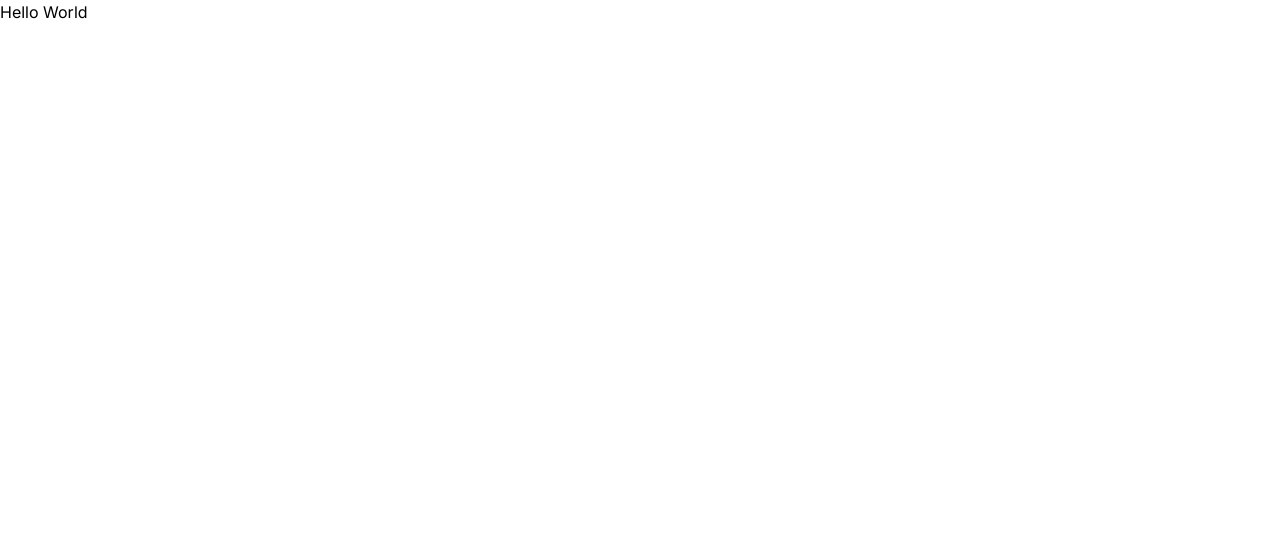
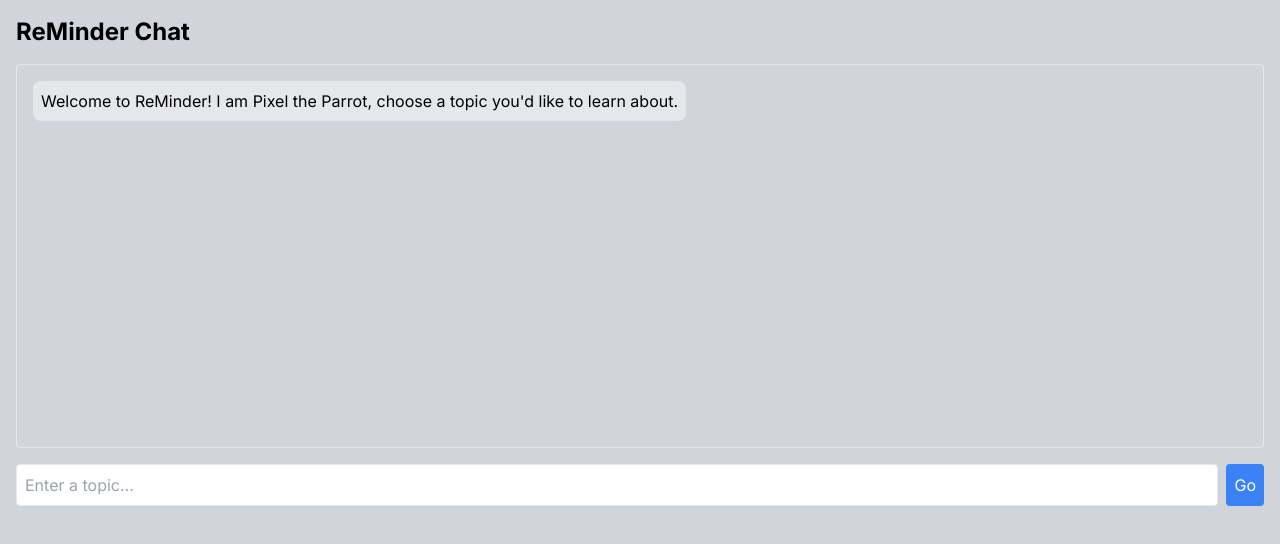
Before and after one commit to arieen17/ReMinder, a Next.js app: page / in a window 1280 px wide. Shown: the top 544 px of the page. Built offline with nearby package versions, Linux system fonts and the light colour scheme; no server answers.

Commit message:
Chat Bones

```diff
--- a/src/app/layout.tsx
+++ b/src/app/layout.tsx
@@ -6,8 +6,8 @@ import { Inter } from "next/font/google";
 const inter = Inter({ subsets: ["latin"] });
 
 export const metadata: Metadata = {
-  title: "Create Next App",
-  description: "Generated by create next app",
+  title: "ReMinder",
+  description: "A Memory recall app",
 };
 
 export default function RootLayout({
@@ -15,7 +15,7 @@ export default function RootLayout({
 }: Readonly<{ children: React.ReactNode }>) {
   return (
     <html lang="en">
-      <body className={inter.className}>{children}</body>
+      <body className={`${inter.className} bg-gray-300`}>{children}</body>
     </html>
   );
 }
--- a/src/app/page.tsx
+++ b/src/app/page.tsx
@@ -1,5 +1,181 @@
-const Home = () => {
-  return <>Hello World</>;
+"use client"; // This is a client component
+
+import React, { useState, useEffect } from "react";
+import { GoogleGenerativeAI } from "@google/generative-ai";
+
+const genAI = new GoogleGenerativeAI(process.env.NEXT_PUBLIC_API_KEY || "");
+const model = genAI.getGenerativeModel({ model: "gemini-1.5-flash" });
+
+type ChatMessage = {
+  role: "user" | "model";
+  content: string;
 };
 
-export default Home;
+export default function Home() {
+  const [topic, setTopic] = useState<string>("");
+  const [passage, setPassage] = useState<string>("");
+  const [userSummary, setUserSummary] = useState<string>("");
+  const [messages, setMessages] = useState<ChatMessage[]>([
+    {
+      role: "model",
+      content:
+        "Welcome to ReMinder! I am Pixel the Parrot, choose a topic you'd like to learn about.",
+    },
+  ]);
+  const [loading, setLoading] = useState<boolean>(false);
+  const [isPassageVisible, setIsPassageVisible] = useState<boolean>(false);
+
+  const handleTopicSubmit = async (e: React.FormEvent) => {
+    e.preventDefault();
+    if (!topic) {
+      return;
+    }
+
+    setLoading(true);
+    setMessages([
+      ...messages,
+      { role: "user", content: `I want to learn about ${topic}` },
+    ]);
+
+    try {
+      const result = await model.generateContent(
+        `Generate a short passage about ${topic}.`
+      );
+      const newPassage = result.response.text();
+      setPassage(newPassage);
+      setMessages([
+        ...messages,
+        { role: "user", content: `${topic}` },
+        {
+          role: "model",
+          content: `Here is the passage about ${topic}:\n\n ${newPassage}\n\n Read and then, summarize.`,
+        },
+      ]);
+      setIsPassageVisible(true);
+    } catch (error) {
+      console.error("Error generating passage:", error);
+      setMessages([
+        ...messages,
+        { role: "user", content: `${topic}` },
+        {
+          role: "model",
+          content: "Sorry, there was an error generating the passage.",
+        },
+      ]);
+    } finally {
+      setLoading(false);
+    }
+  };
+
+  const handleSummarySubmit = async (e: React.FormEvent) => {
+    e.preventDefault();
+    if (!userSummary) {
+      return;
+    }
+    setLoading(true);
+    setMessages([...messages, { role: "user", content: userSummary }]);
+    setUserSummary("");
+    try {
+      const result = await model.generateContent(
+        `Original Passage:\n${passage}\n\nUser Summary:\n${userSummary}\n\nAnalyze the user's summary. Identify key information that is missing or inaccurate compared to the original passage. Then, formulate a question that is designed to trigger the user to recall the missing information. Make it specific, and only ask one question.`
+      );
+      const response = result.response.text();
+      setMessages([
+        ...messages,
+        { role: "user", content: userSummary },
+        { role: "model", content: response },
+      ]);
+    } catch (error) {
+      console.error("Error generating feedback:", error);
+      setMessages([
+        ...messages,
+        { role: "user", content: userSummary },
+        {
+          role: "model",
+          content: "Sorry, there was an error processing your summary.",
+        },
+      ]);
+    } finally {
+      setLoading(false);
+    }
+  };
+
+  useEffect(() => {
+    // Scroll to the bottom of the chat on new messages
+    const chatContainer = document.getElementById("chat-container");
+    if (chatContainer) {
+      chatContainer.scrollTop = chatContainer.scrollHeight;
+    }
+  }, [messages]);
+
+  return (
+    <div className="container mx-auto p-4">
+      <h1 className="text-2xl font-bold mb-4">ReMinder Chat</h1>
+      <div
+        id="chat-container"
+        className="border rounded p-4 h-96 overflow-y-auto mb-4"
+      >
+        {messages.map((msg, index) => (
+          <div
+            key={index}
+            className={`mb-2 ${
+              msg.role === "user" ? "text-right" : "text-left"
+            }`}
+          >
+            <span
+              className={`inline-block p-2 rounded-lg ${
+                msg.role === "user" ? "bg-green-300" : "bg-gray-200"
+              }`}
+            >
+              {msg.content}
+            </span>
+          </div>
+        ))}
+      </div>
+
+      {/* Topic Input */}
+      {!isPassageVisible && (
+        <form onSubmit={handleTopicSubmit} className="mb-4">
+          <div className="flex">
+            <input
+              type="text"
+              className="border rounded p-2 flex-grow mr-2"
+              placeholder="Enter a topic..."
+              value={topic}
+              onChange={(e) => setTopic(e.target.value)}
+            />
+            <button
+              type="submit"
+              className="bg-blue-500 text-white rounded p-2"
+            >
+              Go
+            </button>
+          </div>
+        </form>
+      )}
+      {/* Passage */}
+      {isPassageVisible && (
+        <div className="border rounded p-4 mb-4">
+          <h2 className="text-lg font-semibold mb-2">Passage</h2>
+          <p>{passage}</p>
+        </div>
+      )}
+
+      {/* Summary Input */}
+      {isPassageVisible && (
+        <form onSubmit={handleSummarySubmit} className="mb-4">
+          <textarea
+            className="border rounded p-2 w-full mb-2"
+            placeholder="Write your summary here..."
+            value={userSummary}
+            onChange={(e) => setUserSummary(e.target.value)}
+          />
+          <button type="submit" className="bg-blue-500 text-white rounded p-2">
+            Submit Summary
+          </button>
+        </form>
+      )}
+      {loading && <p>Loading...</p>}
+    </div>
+  );
+}
```
